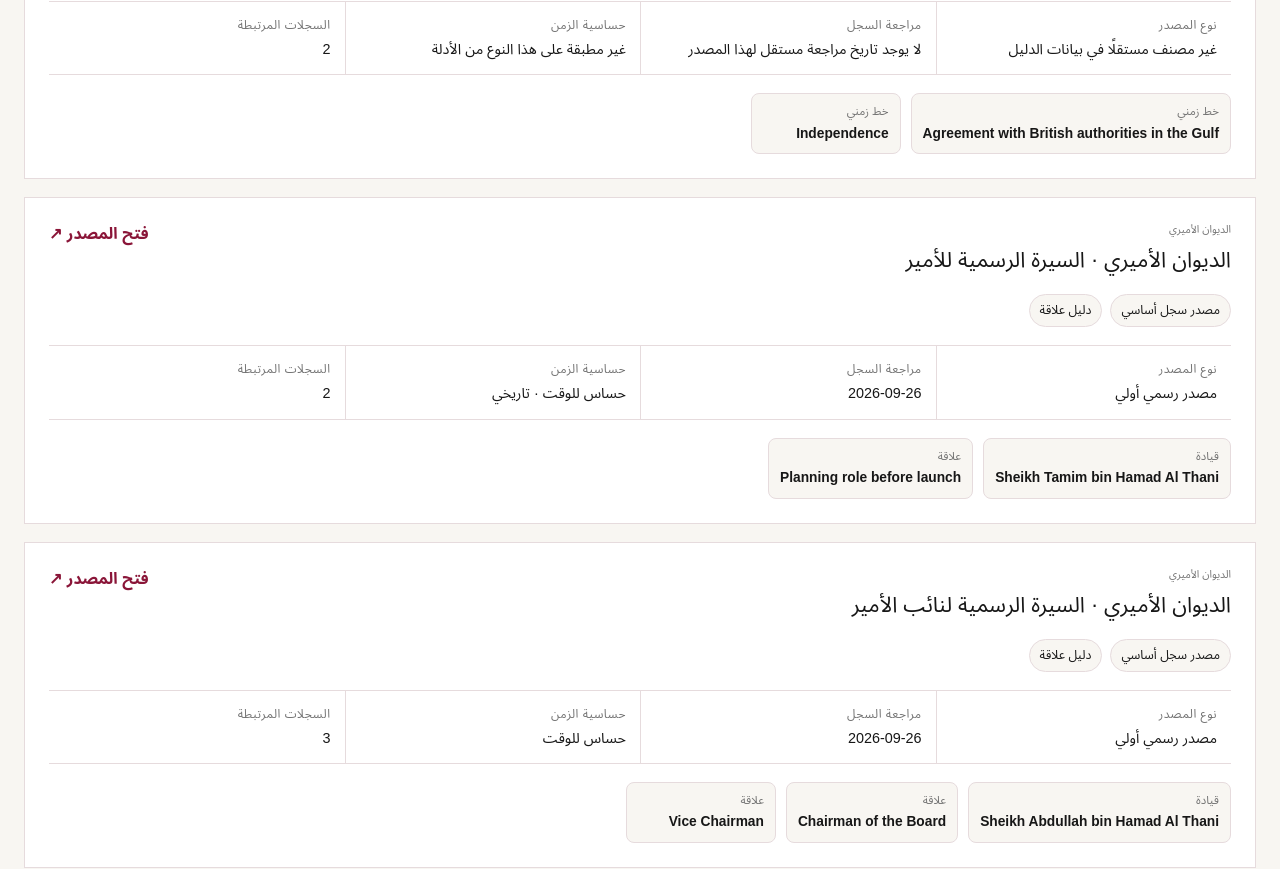
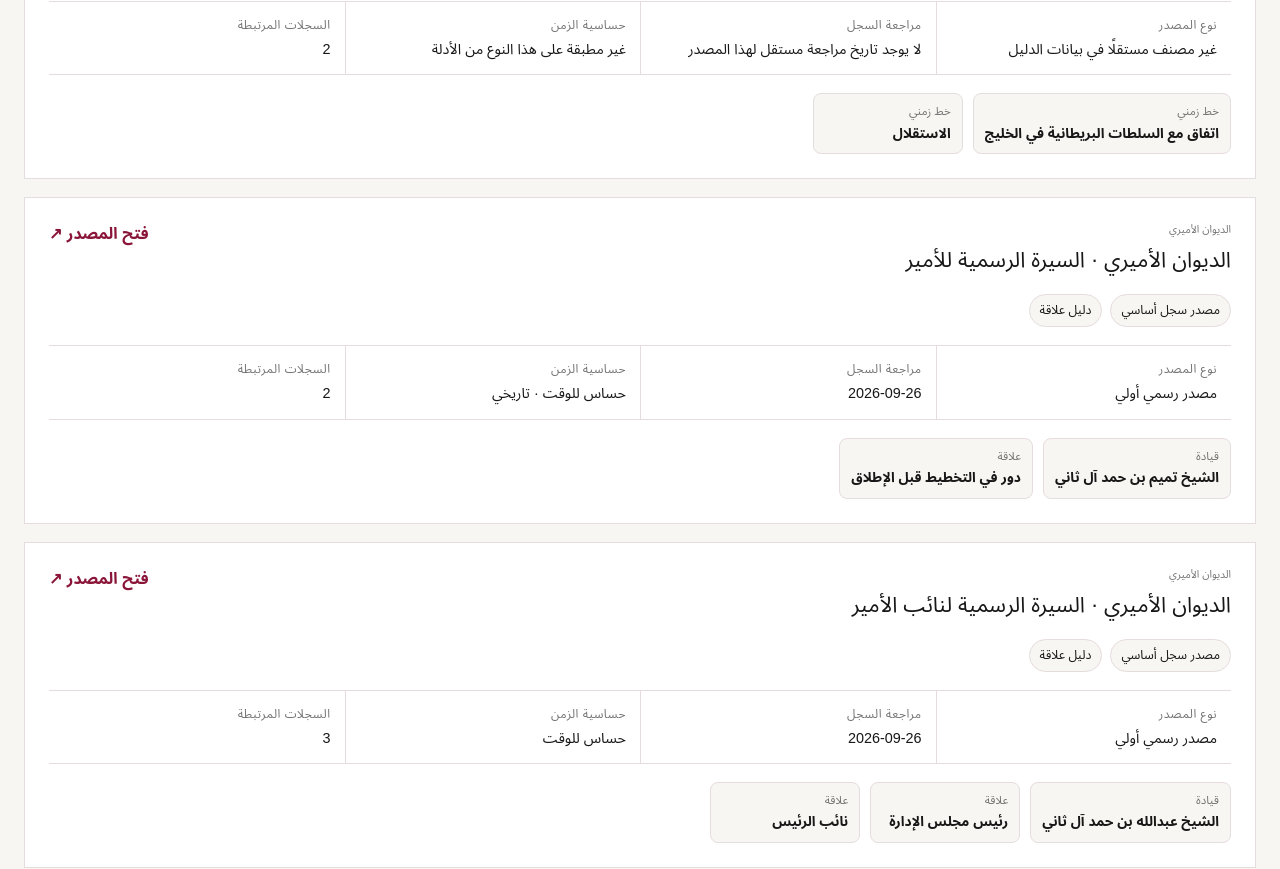
Before and after one commit to 1993bamrhol/qatar-atlas, a Next.js app: page /ar/sources in a window 1280 px wide. Shown: the part 1760-2629 px from the top of the page. Built offline with nearby package versions, Linux system fonts and the light colour scheme.

Commit message:
fix(i18n): render Arabic linked record labels in source registry

```diff
--- a/components/sources/source-registry-explorer.tsx
+++ b/components/sources/source-registry-explorer.tsx
@@ -40,7 +40,7 @@ export function SourceRegistryExplorer({locale,entries}:{locale:"ar"|"en";entrie
           <div><dt>{ar?"السجلات المرتبطة":"Linked records"}</dt><dd>{entry.records.length}</dd></div>
         </dl>
         <div className="qa-source-links">
-          {entry.records.map(record=>record.href?<Link key={record.kind+record.id} href={`/${locale}${record.href}`}><small>{ar?kindAr[record.kind]:record.kind}</small><strong>{record.label}</strong></Link>:<span key={record.kind+record.id}><small>{ar?kindAr[record.kind]:record.kind}</small><strong>{record.label}</strong></span>)}
+          {entry.records.map(record=>record.href?<Link key={record.kind+record.id} href={`/${locale}${record.href}`}><small>{ar?kindAr[record.kind]:record.kind}</small><strong>{ar?record.labelAr:record.label}</strong></Link>:<span key={record.kind+record.id}><small>{ar?kindAr[record.kind]:record.kind}</small><strong>{record.label}</strong></span>)}
         </div>
       </article>)}
       {!filtered.length&&<div className="qa-graph-empty">{ar?"لا توجد مصادر تطابق هذا البحث.":"No sources match this search."}</div>}
```
